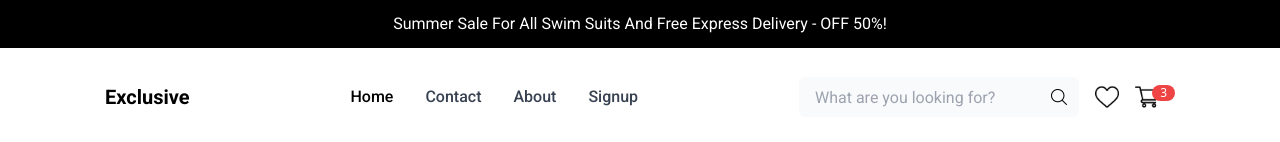
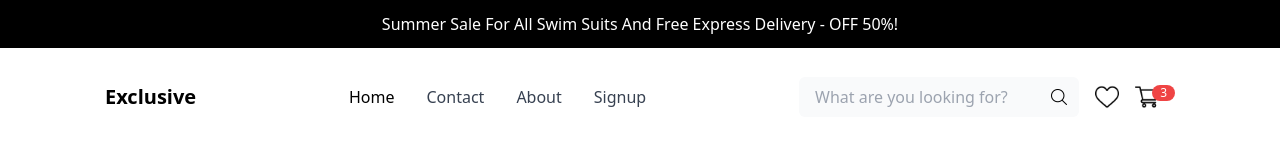
Before and after one commit to krituhero/ecommerce-with-react, a React (Vite) app: page / in a window 1280 px wide. Shown: the top 142 px of the page. Built offline with nearby package versions, Linux system fonts and the light colour scheme.

Commit message:
some changes

```diff
--- a/tailwind.config.js
+++ b/tailwind.config.js
@@ -4,7 +4,7 @@ export default {
   theme: {
     extend: {
       fontFamily: {
-      Roboto: ['Roboto', 'sans-serif'], // Add Roboto to the font family
+      roboto: ['Roboto', 'sans-serif'], // Add Roboto to the font family
     },
     },
   },
```
